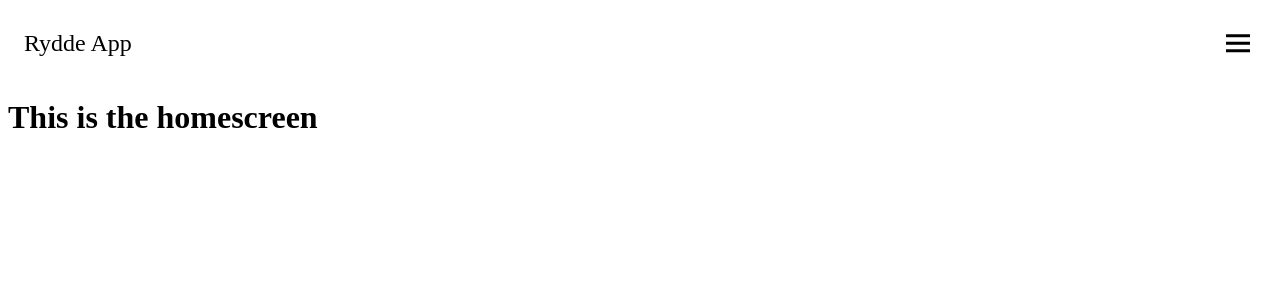
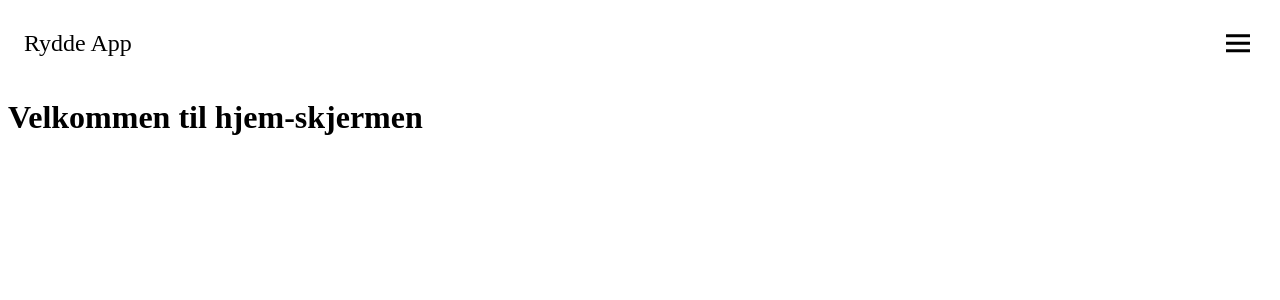
Before and after one commit to PhillipLDaae1/rydde_app, a Vue app: page / in a window 1280 px wide. Shown: the top 300 px of the page. Built offline with nearby package versions, Linux system fonts and the light colour scheme; no server answers; the database is empty.

Commit message:
updated text in HomeView

```diff
--- a/src/views/HomeView.vue
+++ b/src/views/HomeView.vue
@@ -37,6 +37,6 @@ console.log(tasksQuery)
 
 <template>
   <main>
-    <h1>This is the homescreen</h1>
+    <h1>Velkommen til hjem-skjermen</h1>
   </main>
 </template>
```
